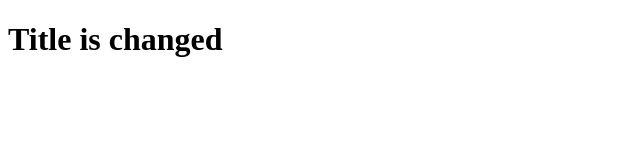
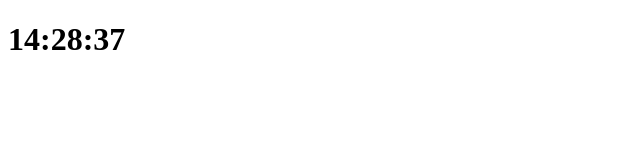
Before and after one commit to Hyun2/momentum-clone, a plain HTML site: page index.html in a window 1280 px wide. Shown: the whole page, without its empty margins (0-640 px from the left). Drawn offline with Linux system fonts and the light colour scheme.

Commit message:
clock 완성

```diff
--- a/index.html
+++ b/index.html
@@ -6,7 +6,7 @@
     <title>Document</title>
   </head>
   <body>
-    <h1></h1>
+    <h1 class="clock"></h1>
     <script src="index.js"></script>
   </body>
 </html>
--- a/index.js
+++ b/index.js
@@ -1,2 +1,19 @@
-const h1 = document.querySelector("h1");
-h1.innerText = "Title is changed";
+const clock = document.querySelector(".clock");
+
+const getTime = () => {
+  const now = new Date();
+  const time = {
+    h: now.getHours() >= 10 ? now.getHours() : `0${now.getHours()}`,
+    m: now.getMinutes() >= 10 ? now.getMinutes() : `0${now.getMinutes()}`,
+    s: now.getSeconds() >= 10 ? now.getSeconds() : `0${now.getSeconds()}`,
+  };
+  clock.innerHTML = `${time.h}:${time.m}:${time.s}`;
+};
+
+const init = () => {
+  getTime();
+
+  setInterval(getTime, 1000);
+};
+
+init();
```
